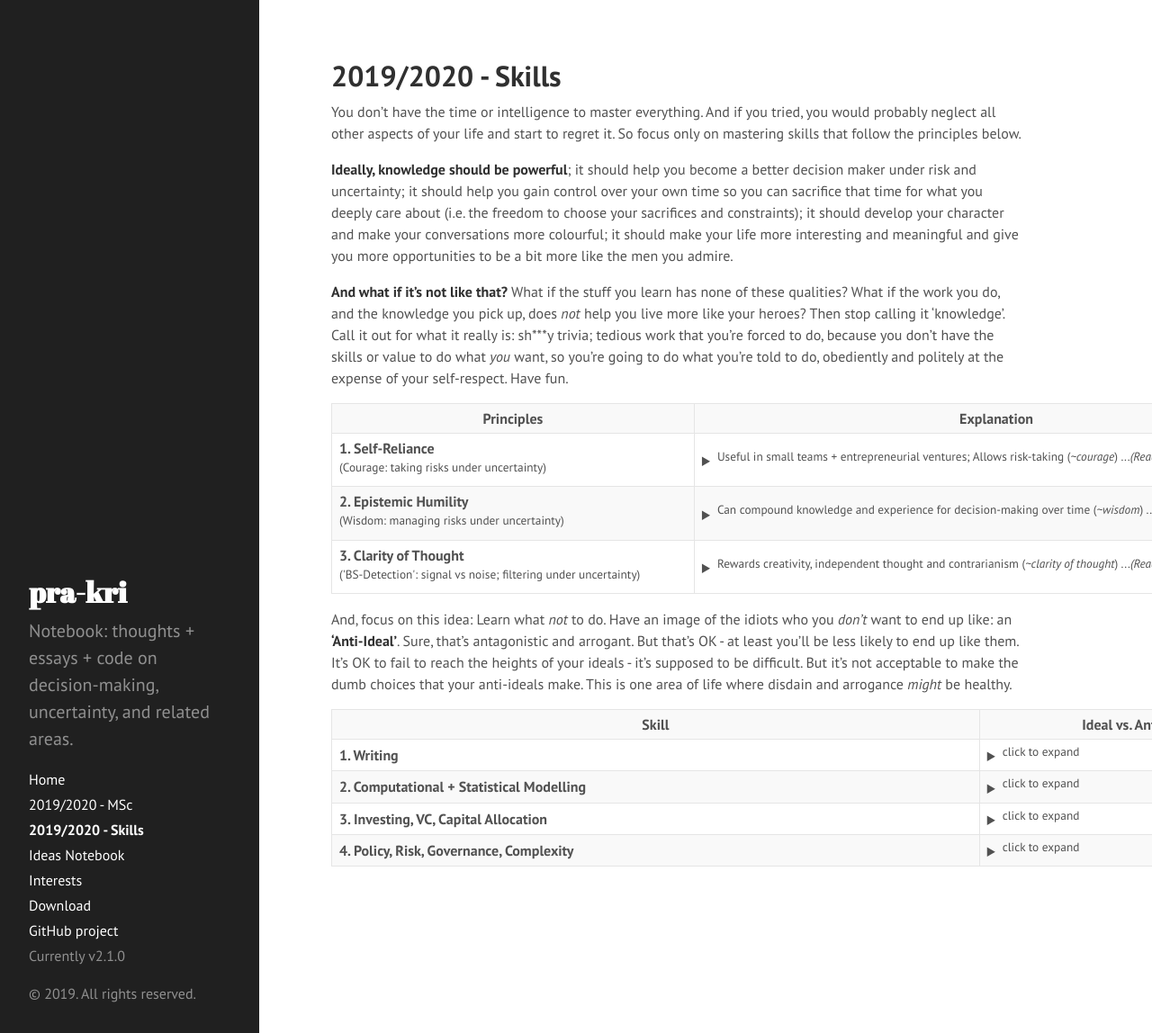
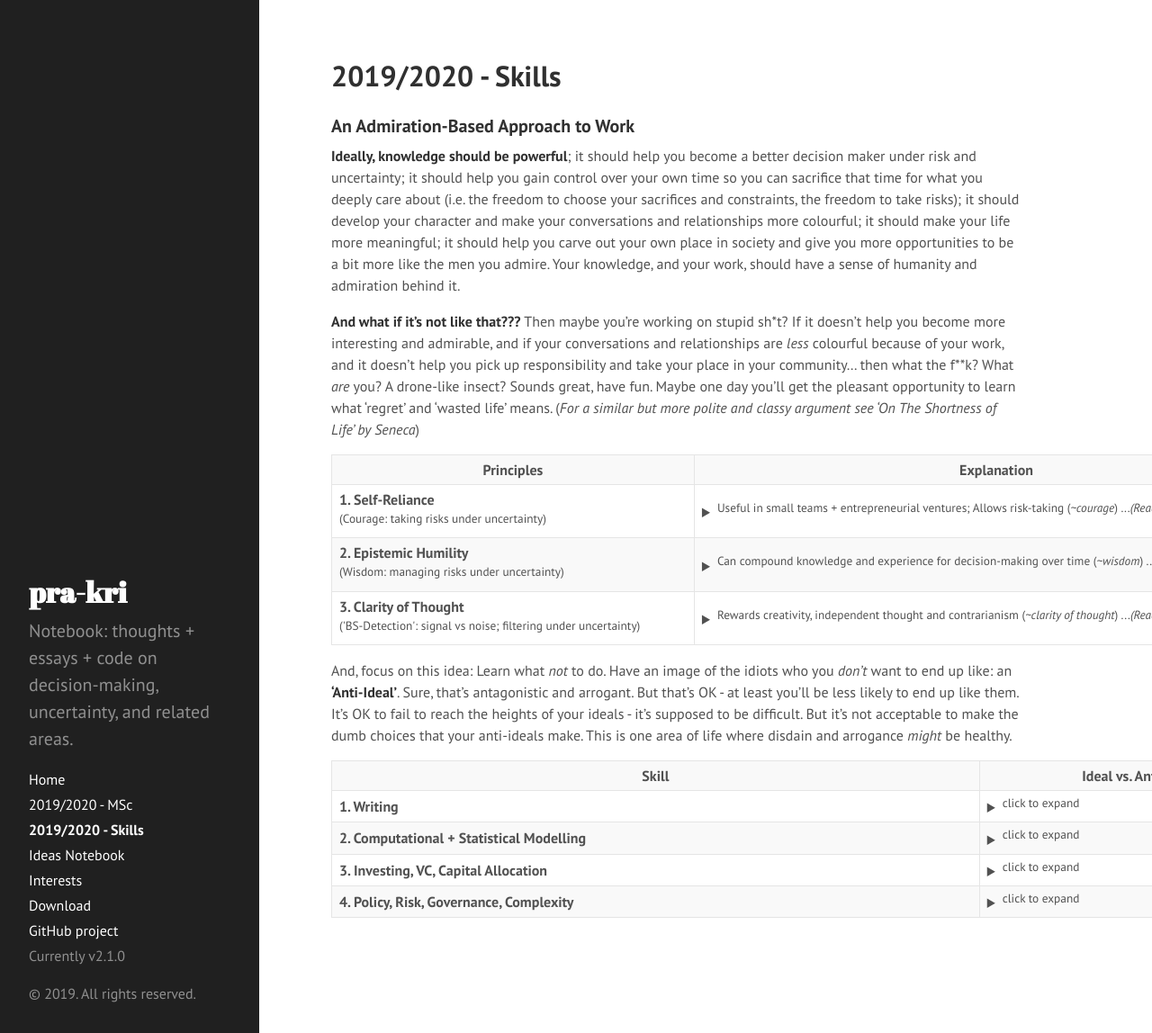
Before and after one commit to pra-kri/pra-kri.github.io, a Jekyll site: the page built from 2019to2020_skills.md, in a window 1280 px wide and 1148 px high. Shown: the whole window at 90% size. Built offline with Jekyll 4.4.1, drawn with Linux system fonts in a browser that asks for light colours; Markdown is read by kramdown in place of the engine named in the settings.

Commit message:
Update 2019to2020_skills.md

```diff
--- a/2019to2020_skills.md
+++ b/2019to2020_skills.md
@@ -3,12 +3,11 @@ layout: page
 title: 2019/2020 - Skills
 ---
 
-You don't have the time or intelligence to master everything. And if you tried, you would probably neglect all other aspects of your life and start to regret it. So focus only on mastering skills that follow the principles below.
+### An Admiration-Based Approach to Work
 
-**Ideally, knowledge should be powerful**; it should help you become a better decision maker under risk and uncertainty; it should help you gain control over your own time so you can sacrifice that time for what you deeply care about (i.e. the freedom to choose your sacrifices and constraints); it should develop your character and make your conversations more colourful; it should make your life more interesting and meaningful and give you more opportunities to be a bit more like the men you admire.
+**Ideally, knowledge should be powerful**; it should help you become a better decision maker under risk and uncertainty; it should help you gain control over your own time so you can sacrifice that time for what you deeply care about (i.e. the freedom to choose your sacrifices and constraints, the freedom to take risks); it should develop your character and make your conversations and relationships more colourful; it should make your life more meaningful; it should help you carve out your own place in society and give you more opportunities to be a bit more like the men you admire. Your knowledge, and your work, should have a sense of humanity and admiration behind it.
 
-**And what if it's not like that?** What if the stuff you learn has none of these qualities? What if the work you do, and the knowledge you pick up, does *not* help you live more like your heroes? Then stop calling it 'knowledge'. Call it out for what it really is: sh\*\*\*y trivia; tedious work that you're forced to do, because you don't have the skills or value to do what *you* want, so you're going to do what you're told to do, obediently and politely at the expense of your self-respect. Have fun.
-
+**And what if it's not like that???** Then maybe you're working on stupid sh\*t? If it doesn't help you become more interesting and admirable, and if your conversations and relationships are *less* colourful because of your work, and it doesn't help you pick up responsibility and take your place in your community... then what the f\*\*k? What *are* you? A drone-like insect? Sounds great, have fun. Maybe one day you'll get the pleasant opportunity to learn what 'regret' and 'wasted life' means. (*For a similar but more polite and classy argument see 'On The Shortness of Life' by Seneca*)
 
 <table style="width:140%">
   <tr>
@@ -18,9 +17,9 @@ You don't have the time or intelligence to master everything. And if you tried,
   <tr>
     <td><b>1. Self-Reliance</b><br><sup>(Courage: taking risks under uncertainty)</sup></td>
     <td> <details><summary><sup>Useful in small teams + entrepreneurial ventures; Allows risk-taking (<i>~courage</i>) ...<i>(Read more)</i></sup></summary>
-      <b> Ideal: </b> Is it independent and self-reliant? Can you create value and wealth in entrepreneurial ventures with small teams? ('front-office', close-to-the-money, revenue-generating?). Will it help you take risks and chase opportunities in the open market? Does it help you gain ownership of your own time and wealth? In other words, does the knowledge help you become more <i><b>self-owned and courageous</b></i> in the world?
+      <b> Ideal: </b> Is it independent and self-reliant? Can you create value and wealth in entrepreneurial ventures with small teams? ('front-office', close-to-the-money, revenue-generating?). Will it help you take risks and chase opportunities in the open market? Does it help you gain ownership of your own time and wealth? Is it independent enough that it lets you do 'spec-work', so you can pursue clients and customers in your own time? In other words, does the knowledge help you become more <i><b>self-owned and courageous</b></i> in the world?
       <br>
-      <b> Anti-Ideal: </b>Or is it a heavily dependent, specialised skill that's useless outside of large corporations? Will it make you fragile and dependent on corporate 'performance' reviews, your manager's opinion, and the whims of the geniuses working in HR departments? Is it a skill that only pays if you offer your obedience and 'hard work' to a bigcorp? Will you end up like those idiots who are strangely proud of how many <i>hours</i> they obediently 'worked hard' for someone else? I've found that these are usually the passive types who longingly look forward to the weekends, holidays and (on a longer scale) retirement - almost as if they treat work as something to be tolerated through passive slave-like obedience. These are probably also the types who say they want a certain job, but never work on relevant personal projects in their free time: almost as if they are waiting for a chance to obey, and only then will they actually do the work to see if they enjoy it. But maybe that's also because the skills that you can use in personal 1-man projects are, by default, self-reliant. If you have no self-reliant skills and need the support-structure of a corporation, you'll never really be able to do any personal projects or 'spec-work' for potential clients.
+      <b> Anti-Ideal: </b>Or is it a heavily dependent, specialised skill that's useless outside of large corporations? Will it make you fragile and dependent on corporate 'performance' reviews, your manager's opinion, and the whims of the geniuses working in HR departments? Is it a skill that only pays if you offer your obedience, 'hard work' and conformity to a bigcorp? Will you end up like those idiots who are strangely proud of how many <i>hours</i> they obediently 'worked hard' for someone else who doesn't care about them? That's not 'loyalty' or 'work ethic'... that's just cheap obedience and fear of alternative consequences. <br> <i>Disclaimer: Obviously there are cases where people have no other choice but work in crappy jobs because of family circumstances and responsibilities. We're not talking about those guys. They're actually admirable - sacrificing their time and energy for their family. No, the target of contempt here is actually the free man who willingly domesticated himself when he had many other options and very few responsibilities.  That's probably harsh, yes - but the problem is if you don't feel strong contempt at this sort of choice, it's so easy to fall into that comfortable lifestyle by default, and then regret it years down the line.</i>
       </details>
     </td>
   </tr>
```
